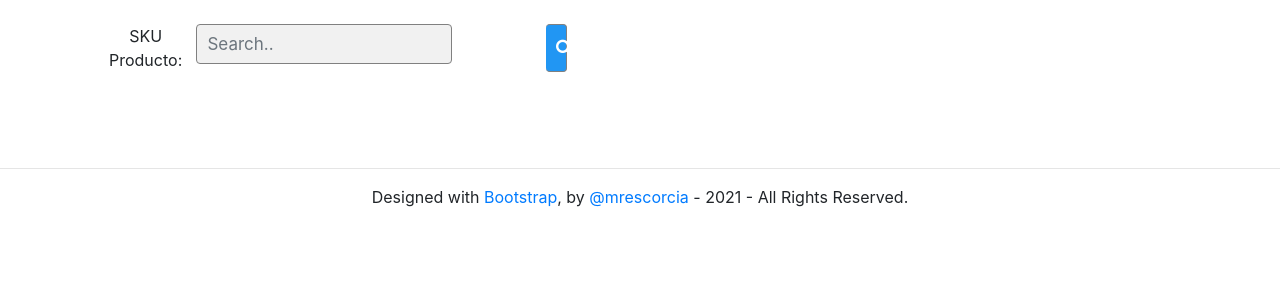
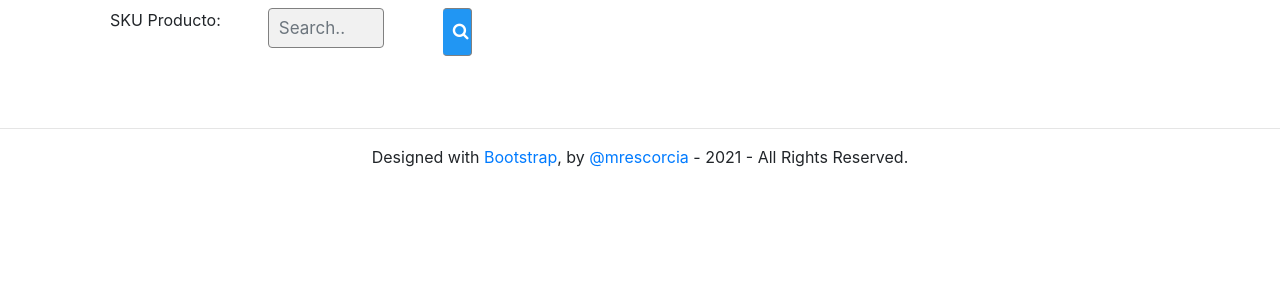
Before and after one commit to mrescorcia/otilia, a Django app: page /buscadorproductos/ in a window 1280 px wide. Shown: the part 56-356 px from the top of the page. Run offline with Django 3.2, Linux system fonts and the light colour scheme.

Commit message:
04-07-2021

```diff
--- a/templates/productos/buscadorProductos.html
+++ b/templates/productos/buscadorProductos.html
@@ -4,17 +4,17 @@
 <link rel="stylesheet" type="text/css" href="{% static 'css/custom.css' %}">
 <link rel="stylesheet" type="text/css" href="{% static 'js/custom.js' %}">
 <link rel="stylesheet" href="https://cdnjs.cloudflare.com/ajax/libs/font-awesome/4.7.0/css/font-awesome.min.css">
-<div class="row my-4 mx-4">
+<div class="row my-2 mx-2">
     <form action="/action_page.php">
         <div class="row">
 
-            <div class="col-sm-2">
+            <div class="col-sm">
                 <label for="">SKU Producto: </label>
             </div>
-            <div class="col-sm-8">
+            <div class="col-sm">
                 <input type="text" class="form-control" placeholder="Search.." name="search" id="buscador-input">
             </div>
-            <div class="col-sm-2">
+            <div class="col-sm">
                 <button type="submit" id="buscador-button" class="btn btn-outline-success"><i
                         class="fa fa-search"></i></button>
             </div>
```
